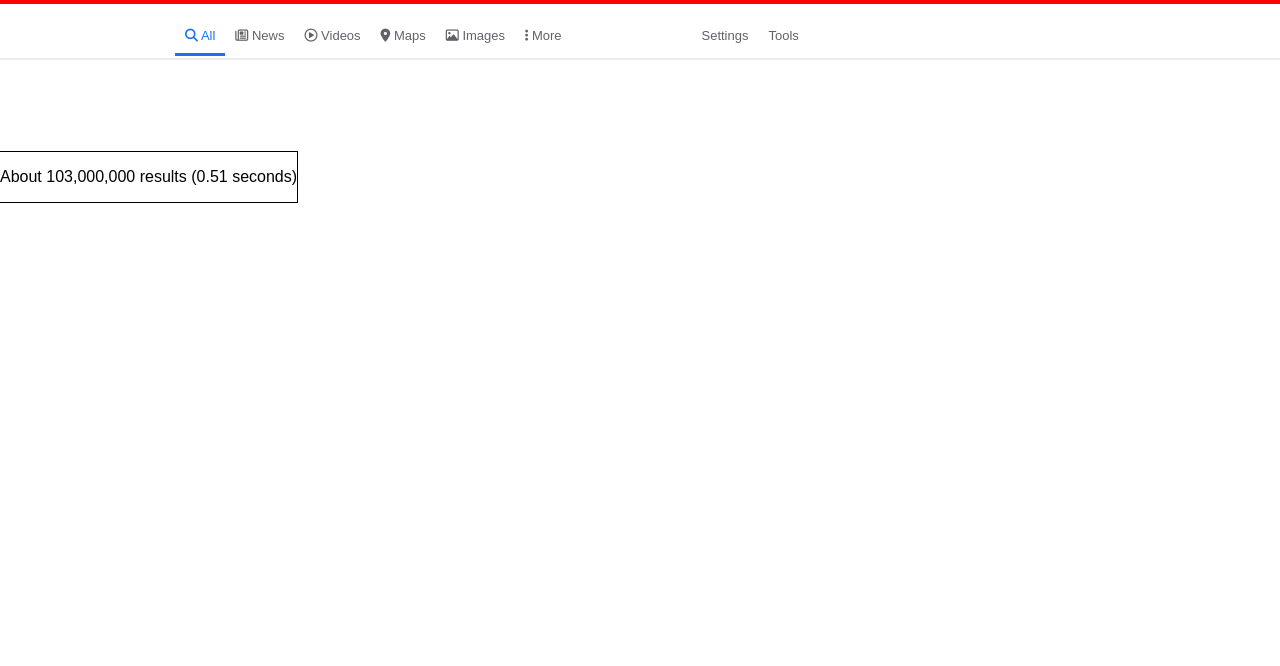
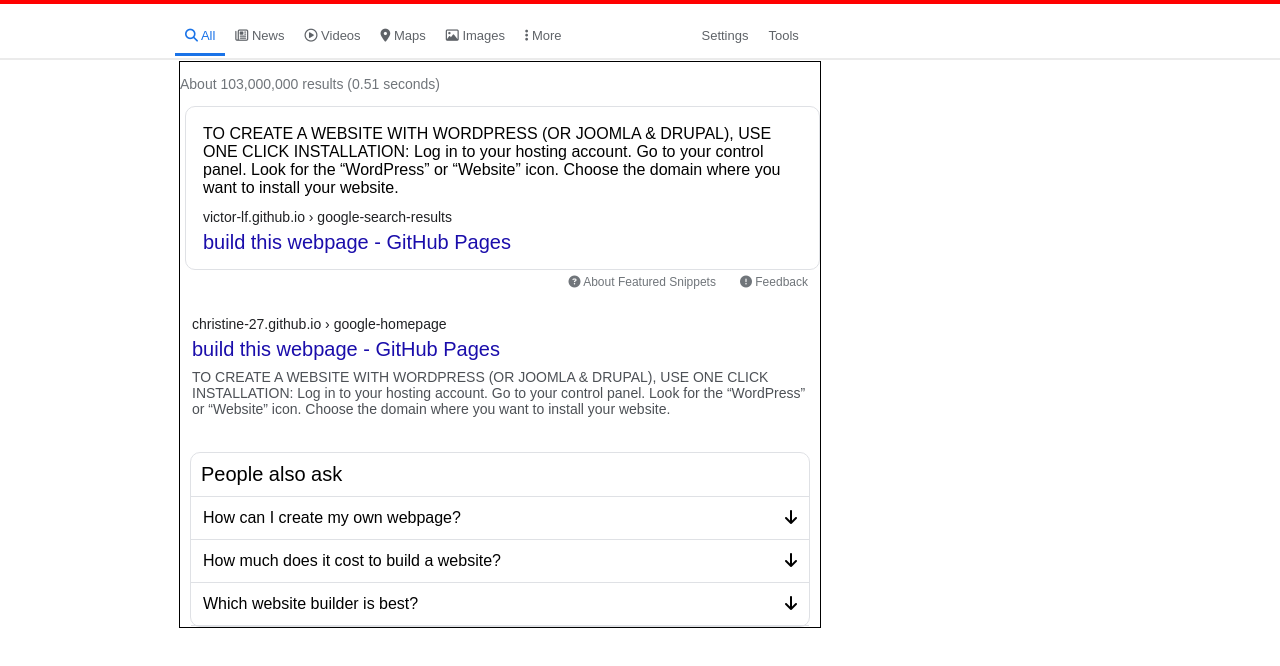
Before and after one commit to osechi3/google-search-results-page, a plain HTML site: page index.html in a window 1280 px wide. Shown: the part 48-714 px from the top of the page. Drawn offline with Linux system fonts and the light colour scheme.

Commit message:
Adding ul

```diff
--- a/index.html
+++ b/index.html
@@ -30,9 +30,34 @@
             </ul>
         </header>
         <main>
-          <div id="main-section">
-            <p>About 103,000,000 results (0.51 seconds)</p>
-          </div>
+            <div id="main-section">
+                <p style="color: #70757a">About 103,000,000 results (0.51 seconds)</p>
+                <div id="first-block">
+                    <p style="font-size: 16px;">TO CREATE A WEBSITE WITH WORDPRESS (OR JOOMLA & DRUPAL), USE ONE CLICK INSTALLATION: Log in to your hosting account. Go to your control panel. Look for the “WordPress” or “Website” icon. Choose the domain where you want to install your website.</p>
+                    <div>
+                        <p class="green-link"><a href="#">victor-lf.github.io › google-search-results
+                        </a></p>
+                        <p class="main-link"><a href="#">build this webpage - GitHub Pages</a></p>
+                    </div>
+
+                </div>
+                <div class="tiny-links"><a href="#"><i class="fa fa-question-circle" aria-hidden="true"></i>   About Featured Snippets</a><a href="#"><i class="fa fa-exclamation-circle" aria-hidden="true"></i>   Feedback</a></div>
+                <div class="page-blocks">
+                    <div>
+                        <p class="green-link"><a href="#">christine-27.github.io › google-homepage
+                        </a></p>
+                        <p class="main-link"><a href="#">build this webpage - GitHub Pages</a></p>
+                    </div>
+                    <p>TO CREATE A WEBSITE WITH WORDPRESS (OR JOOMLA & DRUPAL), USE ONE CLICK INSTALLATION: Log in to your hosting account. Go to your control panel. Look for the “WordPress” or “Website” icon. Choose the domain where you want to install your website.</p>
+                </div>
+                <label for="people-ask"></label>
+                <ul id="people-ask" name="people-ask">
+                    <li><h2 id="ul-head">People also ask</h2></li>
+                    <li><a href="#">How can I create my own webpage?<i class="fa fa-arrow-down" aria-hidden="true" style="float: right"></i></a></li>
+                    <li><a href="#">How much does it cost to build a website?<i class="fa fa-arrow-down" aria-hidden="true" style="float: right"></i></a></li>
+                    <li><a href="#">Which website builder is best?<i class="fa fa-arrow-down" aria-hidden="true" style="float: right"></i></a></li>
+                </ul>
+            </div>
         </main>
         <footer>
 
--- a/styles/style.css
+++ b/styles/style.css
@@ -105,9 +105,76 @@ ul {
     border-bottom: 3px solid #1A73E8;
     color: #1A73E8;
 }
+main {
+    font-size: 14px;
+}
+main a {
+    text-decoration: none;
+}
 #main-section {
     outline: 1px solid;
     position: absolute;
-    left: 0;
-    top: 200px;
+    left: 180px;
+    top: 110px;
+    width: 640px;
 }
+#first-block {
+    margin-left: 5px;
+    padding: 2px 17px 7px 17px;
+    border: 1px solid #dfe1e5;
+    border-radius: 10px;
+}
+.green-link {
+    line-height: 9px;
+}
+.green-link a {
+    color: #202124;
+}
+.main-link {
+    font-size: 20px;
+    line-height: .1px;
+}
+.main-link a {
+    color: #1a0dab;
+}
+.main-link a:hover {
+    text-decoration: underline;
+}
+.tiny-links {
+    position: absolute;
+    margin-top: 5px;
+    right: 0;
+}
+.tiny-links a {
+    color: #70757a;
+    font-size: 12px;
+    padding: 0 12px;
+}
+.page-blocks {
+    margin: 50px 12px;
+}
+.page-blocks p {
+    color: #4d5156;
+}
+#people-ask {
+    padding: 0;
+    margin: -15px 10px 0 10px;
+    border: 1px solid #dfe1e5;
+    border-radius: 10px;
+}
+#people-ask li {
+    border-bottom: .5px solid #dfe1e5;
+}
+#ul-head {
+    font-size: 20px;
+    font-weight: normal;
+    margin: 0;
+    padding: 10px;
+}
+#people-ask a {
+    display: block;
+    padding: 12px;
+    text-decoration: none;
+    color: black;
+    font-size: 16px;
+}
```
